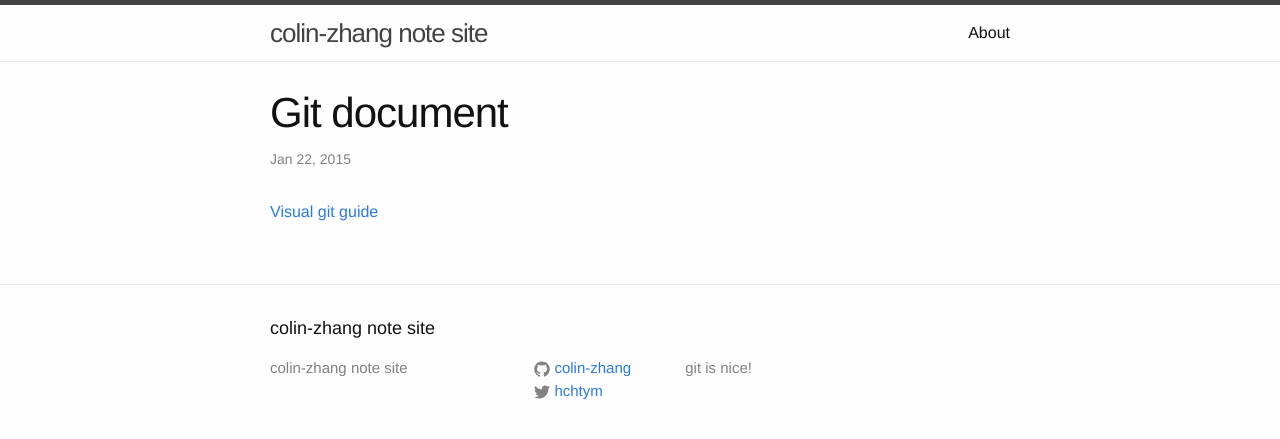
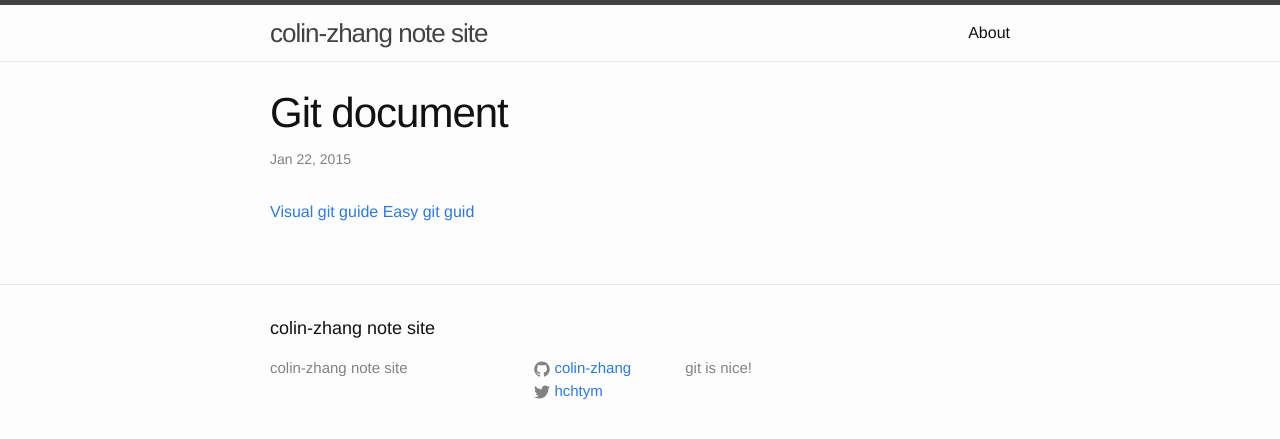
Before and after one commit to colin-zhang/colin-zhang.github.io, a Jekyll site: the page built from _posts/2015-01-22-Use-git.markdown, in a window 1280 px wide. Shown: the top 439 px of the page. Built offline with Jekyll 4.4.1, drawn with Linux system fonts in a browser that asks for light colours.

Commit message:
easy git guide

```diff
--- a/_posts/2015-01-22-Use-git.markdown
+++ b/_posts/2015-01-22-Use-git.markdown
@@ -6,3 +6,4 @@ categories: git
 ---
 
 [Visual git guide](http://marklodato.github.io/visual-git-guide/index-en.html)
+[Easy git guid](http://www.bootcss.com/p/git-guide/)
```
